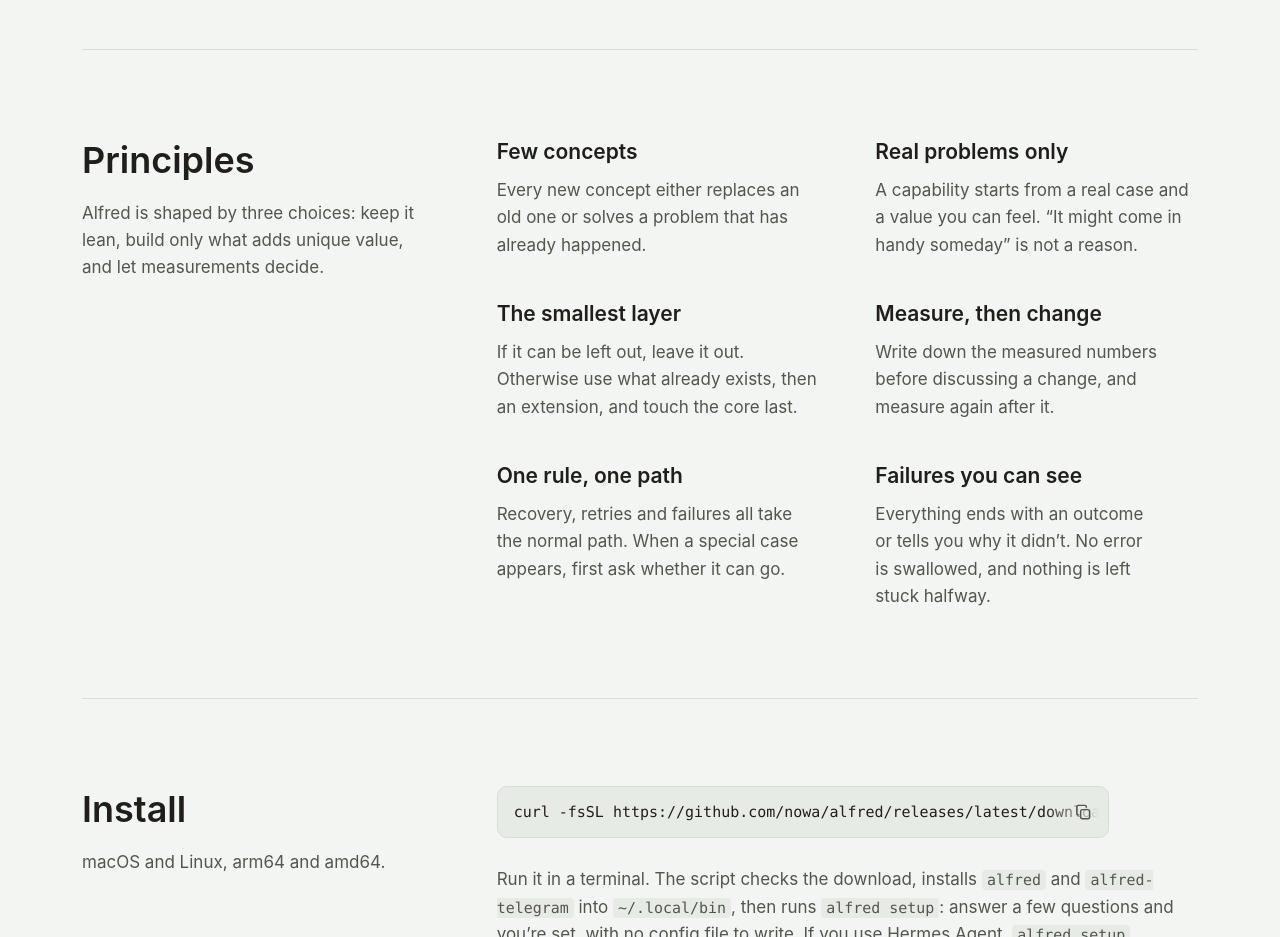
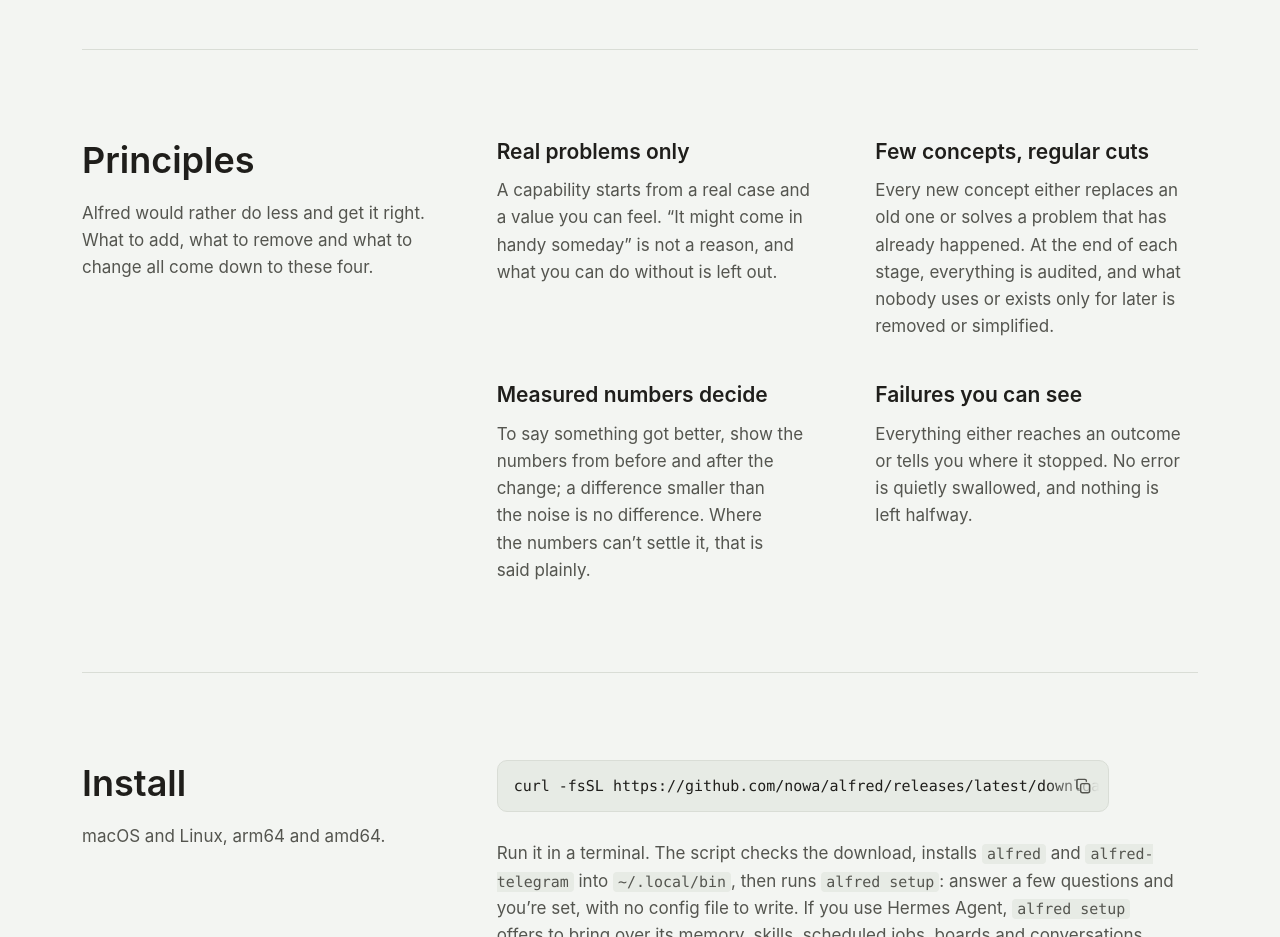
Before and after one commit to nowa/alfred, a plain HTML site: page site/index.html in a window 1280 px wide. Shown: the part 4080-5017 px from the top of the page. Drawn offline with Linux system fonts and the light colour scheme; no server answers.

Commit message:
docs(site): cut the principles to four, one per thing Alfred weighs
The section named three things Alfred weighs and then listed six
principles, so a reader could not tell which belonged where. Measuring
before a change repeated the evals intro word for word, and two of the
six, one path for recovery and the smallest layer, spoke to developers
and showed nothing a user would notice that the features section does
not already say.

Each of the four now stands for one thing: real problems, few concepts
with an audit at the end of every stage that removes what nobody uses,
measured numbers that count only above the noise, and failures you can
see. Lean was only the gate before building; the audits after it are
the other half.

Co-Authored-By: Claude Opus 5.5 <noreply@anthropic.com>

```diff
--- a/site/index.html
+++ b/site/index.html
@@ -178,15 +178,13 @@
   <section class="wrap section ruled" id="principles" aria-labelledby="principles-title">
     <div class="section-head">
       <h2 id="principles-title" data-t="principles.title">原则</h2>
-      <p data-t="principles.intro">Alfred 按三件事取舍：精炼，只为独特的价值而做，以测量为准。</p>
+      <p data-t="principles.intro">Alfred 宁可少做，也要做准。加什么、删什么、改什么，都按下面四条取舍。</p>
     </div>
     <dl class="principles">
-      <div><dt data-t="principles.few.name">少概念</dt><dd data-t="principles.few.text">每个新概念，要么替换掉一个旧的，要么解决一个已经发生的问题。</dd></div>
-      <div><dt data-t="principles.real.name">只为真实的问题</dt><dd data-t="principles.real.text">一项能力，从一个真实的例子和你感受得到的价值开始。“以后可能用得上”不算理由。</dd></div>
-      <div><dt data-t="principles.small.name">最小的一层</dt><dd data-t="principles.small.text">能不做就不做；要做，先用现有的机制，再考虑扩展，最后才动核心。</dd></div>
-      <div><dt data-t="principles.measure.name">先测量，再改</dt><dd data-t="principles.measure.text">先写出测得的数，再谈改动；改完，再测一次。</dd></div>
-      <div><dt data-t="principles.path.name">一条规则，一条路</dt><dd data-t="principles.path.text">恢复、重试和失败都走正常的路径。出现特例，先问能不能去掉它。</dd></div>
-      <div><dt data-t="principles.seen.name">失败看得见</dt><dd data-t="principles.seen.text">一件事要么有结局，要么告诉你。不静默吞掉错误，不停在半路。</dd></div>
+      <div><dt data-t="principles.real.name">只为真实的问题</dt><dd data-t="principles.real.text">一项能力，从一个真实的例子和你感受得到的价值开始。“以后可能用得上”不算理由；不做也过得去的，就不做。</dd></div>
+      <div><dt data-t="principles.few.name">少概念，常删减</dt><dd data-t="principles.few.text">新概念要么替换掉一个旧的，要么解决一个已经发生的问题。每个阶段结束都逐项审计：没人用的、只为将来留着的，删掉或简化。</dd></div>
+      <div><dt data-t="principles.measure.name">以测得的数为准</dt><dd data-t="principles.measure.text">说一处变好了，要拿出改之前和改之后的数；小于噪声的差别，不算差别。测不准的，写明没把握。</dd></div>
+      <div><dt data-t="principles.seen.name">失败看得见</dt><dd data-t="principles.seen.text">一件事要么有结局，要么告诉你停在哪里。不静默吞掉错误，不停在半路。</dd></div>
     </dl>
   </section>
 
--- a/site/strings.js
+++ b/site/strings.js
@@ -129,19 +129,15 @@ export const STRINGS = {
     "links.aria": "Sources in answers: before the change, 5 of 64 answers linked their source; after, 85 of 88.",
     "links.caption": "<b>Figure 3</b>Sources as links, no invented addresses. Each dot is one answer; filled means it linked the fact to its source. Before the change, 5 of 64; after, 85 of 88. Across every round, invented addresses: 0. Sonnet 5.5 and Opus 5.5, eight runs per group; after the change, Sonnet ran twice. 2026-11-06.",
     "principles.title": "Principles",
-    "principles.intro": "Alfred is shaped by three choices: keep it lean, build only what adds unique value, and let measurements decide.",
-    "principles.few.name": "Few concepts",
-    "principles.few.text": "Every new concept either replaces an old one or solves a problem that has already happened.",
+    "principles.intro": "Alfred would rather do less and get it right. What to add, what to remove and what to change all come down to these four.",
     "principles.real.name": "Real problems only",
-    "principles.real.text": "A capability starts from a real case and a value you can feel. “It might come in handy someday” is not a reason.",
-    "principles.small.name": "The smallest layer",
-    "principles.small.text": "If it can be left out, leave it out. Otherwise use what already exists, then an extension, and touch the core last.",
-    "principles.measure.name": "Measure, then change",
-    "principles.measure.text": "Write down the measured numbers before discussing a change, and measure again after it.",
-    "principles.path.name": "One rule, one path",
-    "principles.path.text": "Recovery, retries and failures all take the normal path. When a special case appears, first ask whether it can go.",
+    "principles.real.text": "A capability starts from a real case and a value you can feel. “It might come in handy someday” is not a reason, and what you can do without is left out.",
+    "principles.few.name": "Few concepts, regular cuts",
+    "principles.few.text": "Every new concept either replaces an old one or solves a problem that has already happened. At the end of each stage, everything is audited, and what nobody uses or exists only for later is removed or simplified.",
+    "principles.measure.name": "Measured numbers decide",
+    "principles.measure.text": "To say something got better, show the numbers from before and after the change; a difference smaller than the noise is no difference. Where the numbers can’t settle it, that is said plainly.",
     "principles.seen.name": "Failures you can see",
-    "principles.seen.text": "Everything ends with an outcome or tells you why it didn’t. No error is swallowed, and nothing is left stuck halfway.",
+    "principles.seen.text": "Everything either reaches an outcome or tells you where it stopped. No error is quietly swallowed, and nothing is left halfway.",
     "install.title": "Install",
     "install.intro": "macOS and Linux, arm64 and amd64.",
     "install.run": "Run it in a terminal. The script checks the download, installs <code>alfred</code> and <code>alfred-telegram</code> into <code>~/.local/bin</code>, then runs <code>alfred setup</code>: answer a few questions and you’re set, with no config file to write. If you use Hermes Agent, <code>alfred setup</code> offers to bring over its memory, skills, scheduled jobs, boards and conversations.",
@@ -209,19 +205,15 @@ export const STRINGS = {
     "links.aria": "回答の出典：変更前は 64 回中 5 回が出典をリンクで示し、変更後は 88 回中 85 回。",
     "links.caption": "<b>図 3</b>出典はリンクで、アドレスはでっち上げない。点ひとつが 1 回の回答で、塗りつぶしは出典をリンクで示したもの。変更前は 64 回中 5 回、変更後は 88 回中 85 回。すべての回で、でっち上げのアドレスは 0 回でした。Sonnet 5.5 と Opus 5.5、各グループ 8 回。変更後の Sonnet は 2 回ずつ実行しています。2026-11-06。",
     "principles.title": "原則",
-    "principles.intro": "Alfred は三つの基準で取捨選択します。簡潔であること、独自の価値のためだけに作ること、測定で決めること。",
-    "principles.few.name": "概念は少なく",
-    "principles.few.text": "新しい概念は、古い概念を置き換えるか、すでに起きた問題を解決するものに限ります。",
+    "principles.intro": "Alfred は、多くをするより、正しくすることを選びます。何を加え、何を削り、何を変えるかは、次の四つで決めます。",
     "principles.real.name": "本当の問題だけ",
-    "principles.real.text": "機能は、実際の事例と、あなたが実感できる価値から始めます。「いつか役に立つかも」は理由になりません。",
-    "principles.small.name": "いちばん小さな層で",
-    "principles.small.text": "作らずに済むなら作らない。作るなら既存の仕組み、次に拡張。コアに手を入れるのは最後です。",
-    "principles.measure.name": "測ってから変える",
-    "principles.measure.text": "変更を話す前に測定値を書き出し、変えたあとでもう一度測ります。",
-    "principles.path.name": "ひとつのルールに、ひとつの道",
-    "principles.path.text": "復旧も再試行も失敗も、通常の道を通ります。特例が現れたら、まずそれをなくせないかを考えます。",
+    "principles.real.text": "機能は、実際の事例と、あなたが実感できる価値から始めます。「いつか役に立つかも」は理由になりません。なくても困らないものは、作りません。",
+    "principles.few.name": "概念は少なく、こまめに削る",
+    "principles.few.text": "新しい概念は、古い概念を置き換えるか、すでに起きた問題を解決するものに限ります。段階の終わりごとにすべてを点検し、使われていないもの、将来のためだけにあるものは削るか簡素にします。",
+    "principles.measure.name": "測った数で決める",
+    "principles.measure.text": "良くなったと言うには、変更前と変更後の数を示します。ノイズより小さな差は、差とみなしません。測りきれないことは、確かでないと明記します。",
     "principles.seen.name": "失敗は見えるように",
-    "principles.seen.text": "どの用件も結末を迎えるか、そうでなければあなたに知らせます。エラーを黙って握りつぶさず、途中で止まったままにしません。",
+    "principles.seen.text": "どの用件も結末を迎えるか、どこで止まったかをあなたに知らせます。エラーを黙って握りつぶさず、途中で止まったままにしません。",
     "install.title": "インストール",
     "install.intro": "macOS と Linux、arm64 と amd64。",
     "install.run": "ターミナルで実行します。スクリプトはダウンロードしたパッケージを検証し、<code>alfred</code> と <code>alfred-telegram</code> を <code>~/.local/bin</code> に入れてから <code>alfred setup</code> を実行します。質問に答えるだけで設定が終わり、設定ファイルを書く必要はありません。Hermes Agent を使っているなら、<code>alfred setup</code> が記憶、スキル、定期タスク、ボード、会話の移行を提案します。",
```
